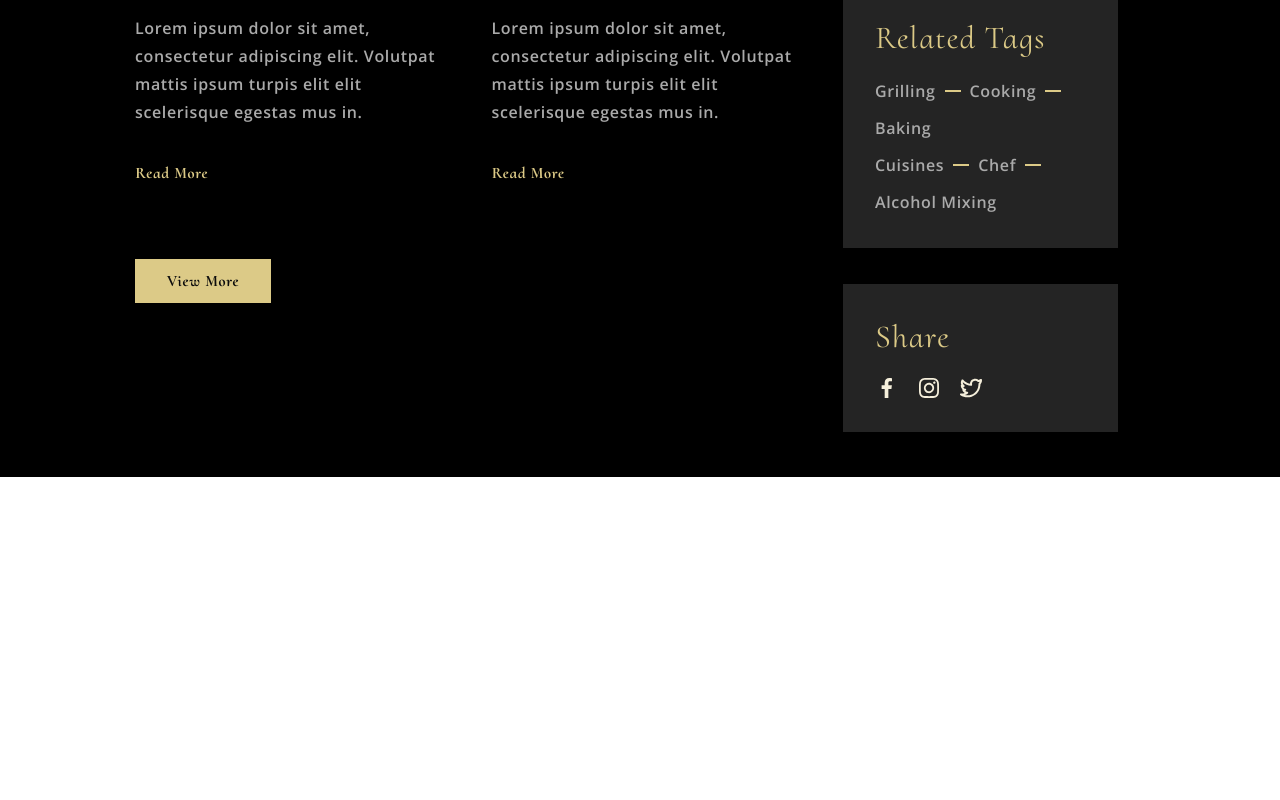
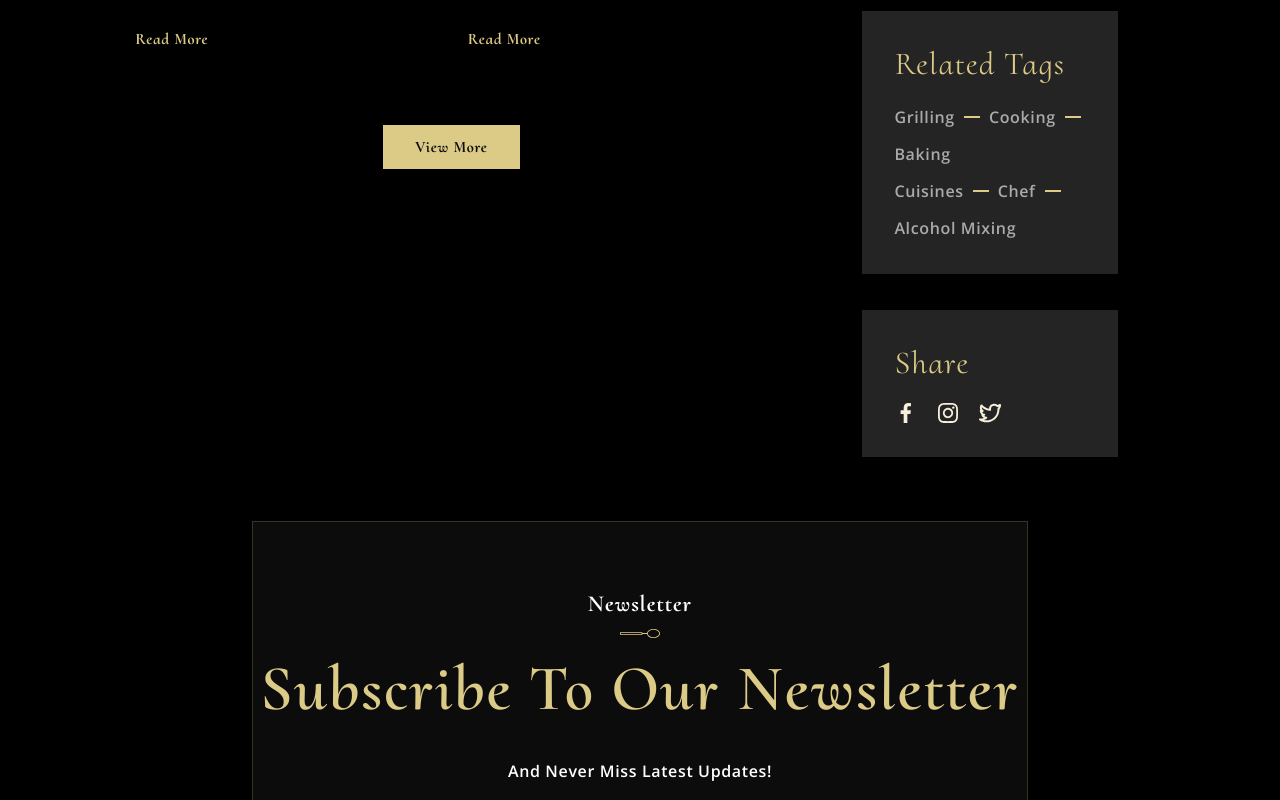
Before and after one commit to Botinokiller/Restourant, a React (Vite) app in the folder my-restourant/: page / in a window 1280 px wide. Shown: the part 2240-3040 px from the top of the page. Before the commit the page ends 2717 px from the top, so only its background shows below. Built offline with nearby package versions, Linux system fonts and the light colour scheme.

Commit message:
File Position

```diff
--- a/my-restourant/package.json
+++ b/my-restourant/package.json
@@ -16,6 +16,7 @@
     "react-datepicker": "^9.1.0",
     "react-day-picker": "^10.0.1",
     "react-dom": "^19.2.7",
+    "react-router-dom": "^7.18.1",
     "tailwindcss": "^4.3.2"
   },
   "devDependencies": {
--- a/my-restourant/src/App.jsx
+++ b/my-restourant/src/App.jsx
@@ -39,15 +39,15 @@ import Gallery__img3 from './assets/imgs/gallery__img3.jpg';
 import Gallery__img4 from './assets/imgs/gallery__img4.jpg';
 import Gallery__img5 from './assets/imgs/gallery__img5.jpg';
 import News from './Components/newsletter'
+import BlogHeader from './Blog/blogHeader.jsx'
 import Footer from './Components/footer.jsx';
 import Facebook from './assets/icons/facebook.svg'
 import insta from './assets/icons/insta.svg'
 import Twitter from './assets/icons/twitter.svg'
-import BlogHeader from './Components/blogHeader.jsx'
 import Arrow from './assets/icons/Blogs__arrow.svg'
-import Articles from './Components/Articles.jsx'
 import search from '../src/assets/icons/articles__search.svg'
 import blog__left from '../src/assets/imgs/Blog__left.jpg'
+import Articles from './Blog/Articles.jsx';
 
 
 function App() {
@@ -65,10 +65,11 @@ function App() {
     {/* <Awards spoon={History__spoon1} second={Secondplace} first={Firstplace} second={Secondplace} third={Thirdplace} fifth={Fifthplace} food={awards__food}G={g} /> */}
     {/* <Blogs spoon={History__spoon1} img1={Blogs1} img2={Blogs2} img3={Blogs3}/> */}
     {/* <Gallery spoon={History__spoon1} img1={Gallery__img1} img2={Gallery__img2} img3={Gallery__img3} img4={Gallery__img4} img5={Gallery__img5}/> */}
-    {/* <News spoon={History__spoon1}/> */}
-    {/* <Footer  spoon={History__spoon1} face={Facebook} insta={Insta} twitter={Twitter} /> */}
+
     <BlogHeader arrow={Arrow}/>
     <Articles img1={Blogs1} img2={Blogs2} img3={Blogs3} img4={Blogs4} search={search} facebook={Facebook} insta={insta} twitter={Twitter} right_pic={blog__left}/>
+    <News spoon={History__spoon1}/>
+    <Footer spoon={History__spoon1} face={Facebook} insta={insta} twitter={Twitter}/>
     </>
   )
 }
--- a/my-restourant/src/Components/Articles.jsx
+++ b/my-restourant/src/Blog/Articles.jsx
@@ -5,7 +5,7 @@ import '../styles/_articles.scss'
 export default function Articles({img1,img2,img3,img4,search,facebook,insta,twitter,right_pic}) {
   return (
     <section className='articles'>
-        <div className="articles__container flex items-center px-30">
+        <div className="articles__container flex px-30 gap-15 pt-20">
             <div className="articles__blocks-1  px-0 py-0 ">
                 <div className='articles__block-1__1 mb-16'>
 
@@ -68,13 +68,14 @@ export default function Articles({img1,img2,img3,img4,search,facebook,insta,twit
 
                 </div>
 
-                <button className='articles__block-btn'>View More</button>
-
+                <div className='articles__button flex justify-center'>
+                    <button className='articles__block-btn flex justify-center'>View More</button>
+                </div>
 
             </div>
 
 
-            <div className="articles__blocks-2 flex flex-col gap-8 py-10 px-6">
+            <div className="articles__blocks-2 flex flex-col gap-8 py-0 px-6">
 
                 <div className="articles__search">
                     <h2 className="articles__search-title mb-4">Search Page</h2>
--- /dev/null
+++ b/my-restourant/src/Blog/Home.jsx
@@ -0,0 +1,32 @@
+import '../Blog/Home'
+import React from 'react'
+import Navbar from '../Components/navbar.jsx'
+import line from '../assets/icons/navbar__line.svg'
+import BlogHeader from '../Blog/blogHeader.jsx'
+import Arrow from '../assets/icons/Blogs__arrow.svg'
+import Articles from '../Blog/Articles.jsx'
+import News from '../Components/newsletter.jsx'
+import History__spoon1 from '../assets/icons/history__spoon-2.svg'
+import Facebook from '../assets/icons/facebook.svg'
+import insta from '../assets/icons/insta.svg'
+import Twitter from '../assets/icons/twitter.svg'
+import Blogs1 from '../assets/imgs/blogs__img1.jpg'
+import Blogs2 from '../assets/imgs/blogs__img2.jpg'
+import Blogs3 from '../assets/imgs/blogs__img3.jpg'
+import Blogs4 from '../assets/imgs/blogs__img4.jpg'
+import search from '../assets/icons/articles__search.svg'
+
+
+export default function Home() {
+  return (
+    <>
+      <Navbar line={line}/>
+      <BlogHeader arrow={Arrow}/>
+      <Articles img1={Blogs1} img2={Blogs2} img3={Blogs3} img4={Blogs4} search={search} facebook={Facebook} insta={insta} twitter={Twitter} right_pic={blog__left}/>
+      <Footer spoon={History__spoon1} face={Facebook} insta={insta} twitter={Twitter}/>
+
+    </>
+  )
+}
+
+export default Home;
```
Also changed, not shown: my-restourant/src/Blog/blogHeader.jsx (renamed from my-restourant/src/Components/blogHeader.jsx), 1 other file (tests, documents, lock files or other folders).
